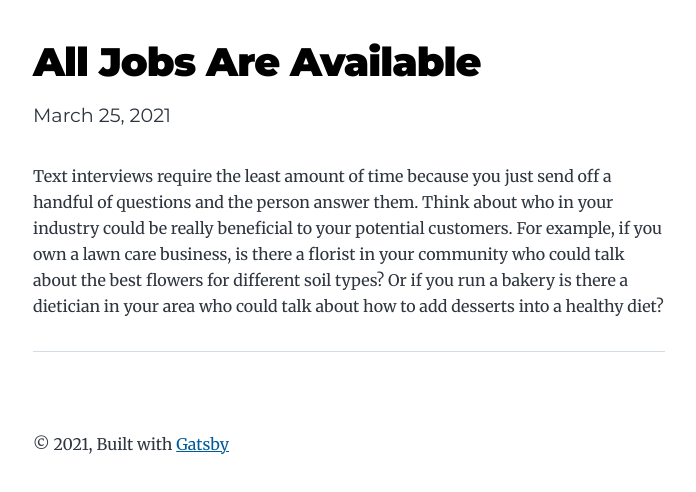
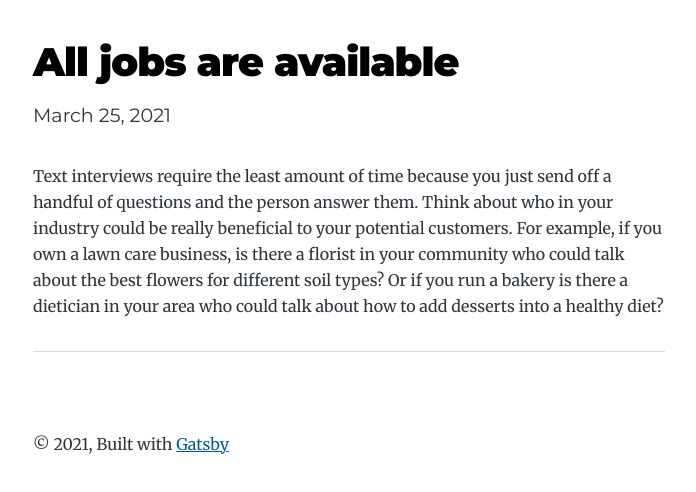
Before and after one commit to Dkw-69/Gatsby-Agency, a Gatsby site: page /blog/2021-03-25-all-jobs-are-available/ in a window 1280 px wide. Shown: the whole page, without its empty margins (291-987 px from the left). Built offline with nearby package versions, Linux system fonts and the light colour scheme; Gatsby itself is replaced by a stand-in of ours.

Commit message:
Update Blog “2021-03-25-all-jobs-are-available”

```diff
--- a/content/blog/2021-03-25-all-jobs-are-available.md
+++ b/content/blog/2021-03-25-all-jobs-are-available.md
@@ -1,6 +1,6 @@
 ---
 layout: blog
-title: All Jobs Are Available
+title: All jobs are available
 date: 2021-03-25T15:11:54.048Z
 thumbnail: /images/uploads/code.jpeg
 ---
```
